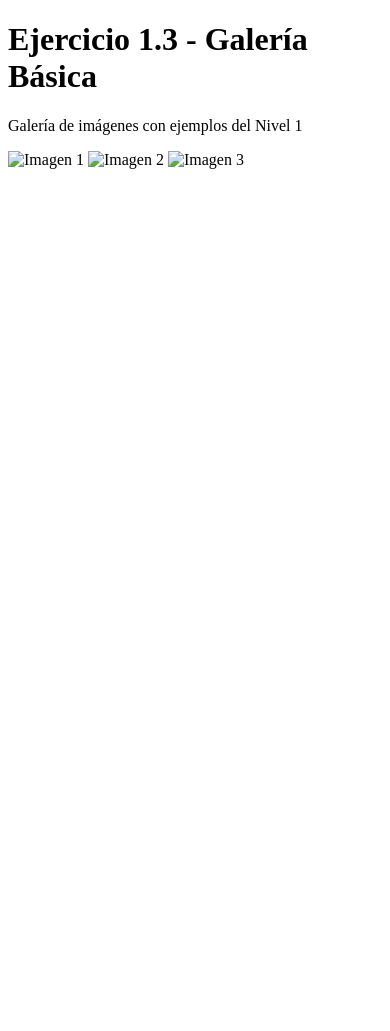
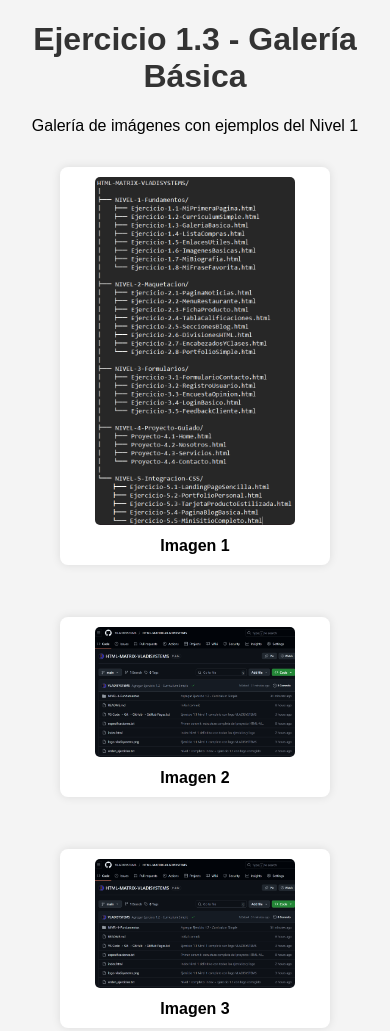
Before and after one commit to VLADISYSTEMS/HTML-MATRIX-VLADISYSTEMS, a plain HTML site: page NIVEL-1-Fundamentos/Ejercicio-1.3-GaleriaBasica.html in a window 390 px wide. Before the commit the page ends 844 px from the top, so only its background shows below. Drawn offline with Linux system fonts and the light colour scheme.

Commit message:
Actualizar Ejercicio 1.3 - Galería básica responsive

```diff
--- a/NIVEL-1-Fundamentos/Ejercicio-1.3-GaleriaBasica.html
+++ b/NIVEL-1-Fundamentos/Ejercicio-1.3-GaleriaBasica.html
@@ -1,44 +1,79 @@
 <!DOCTYPE html>
-<!-- Declaramos que este documento es HTML5 -->
 <html lang="es">
-<!-- Abrimos la etiqueta <html> y definimos el idioma como español -->
+<head>
+    <meta charset="UTF-8">
+    <meta name="viewport" content="width=device-width, initial-scale=1.0">
+    <title>Ejercicio 1.3 - Galería Básica</title>
+    <style>
+        body {
+            font-family: Arial, sans-serif;
+            text-align: center;
+            background-color: #f4f4f4;
+            margin: 20px;
+        }
 
-<head>
-    <!-- Información que no se muestra directamente en la página -->
+        h1 {
+            color: #333;
+        }
 
-    <meta charset="UTF-8">
-    <!-- Definimos la codificación de caracteres como UTF-8 para soportar acentos y caracteres especiales -->
+        .galeria {
+            display: flex;
+            justify-content: center;
+            gap: 20px;
+            flex-wrap: wrap; /* Permite que las imágenes bajen automáticamente si no caben en la fila */
+        }
 
-    <meta name="viewport" content="width=device-width, initial-scale=1.0">
-    <!-- Hacemos que la página sea responsiva, ajustándose a dispositivos móviles -->
+        figure {
+            background: white;
+            padding: 10px;
+            border-radius: 8px;
+            box-shadow: 0 0 10px rgba(0,0,0,0.1);
+        }
 
-    <title>Ejercicio 1.3 - Galería Básica</title>
-    <!-- Título que aparecerá en la pestaña del navegador -->
+        img {
+            width: 100%;
+            max-width: 200px; /* Tamaño máximo en escritorio */
+            height: auto;
+            border-radius: 5px;
+        }
+
+        figcaption {
+            margin-top: 8px;
+            font-weight: bold;
+        }
+
+        /* CSS responsive para móviles */
+        @media (max-width: 600px) {
+            .galeria {
+                flex-direction: column; /* Apila imágenes verticalmente */
+                align-items: center;    /* Centra figuras */
+            }
+
+            img {
+                max-width: 80%; /* Ocupa hasta el 80% del ancho del móvil */
+            }
+        }
+    </style>
 </head>
-
 <body>
-    <!-- Contenido visible de la página -->
-
     <h1>Ejercicio 1.3 - Galería Básica</h1>
-    <!-- Encabezado principal de la página -->
-
     <p>Galería de imágenes con ejemplos del Nivel 1</p>
-    <!-- Breve descripción de la galería -->
 
     <div class="galeria">
-        <!-- Contenedor de las imágenes, se puede usar luego para aplicar estilos CSS -->
+        <figure>
+            <img src="Imagen1.jpg" alt="Imagen 1">
+            <figcaption>Imagen 1</figcaption>
+        </figure>
 
-        <img src="NIVEL-1-Fundamentos/imagen1.jpg" alt="Imagen 1" width="200">
-        <!-- Imagen 1: src apunta a la ruta relativa de la imagen dentro de Nivel-1-Fundamentos -->
-        <!-- alt es texto alternativo para accesibilidad o si la imagen no carga -->
-        <!-- width define el ancho de la imagen en píxeles -->
+        <figure>
+            <img src="Imagen2.jpg" alt="Imagen 2">
+            <figcaption>Imagen 2</figcaption>
+        </figure>
 
-        <img src="NIVEL-1-Fundamentos/imagen2.jpg" alt="Imagen 2" width="200">
-        <!-- Imagen 2 -->
-
-        <img src="NIVEL-1-Fundamentos/imagen3.jpg" alt="Imagen 3" width="200">
-        <!-- Imagen 3 -->
+        <figure>
+            <img src="Imagen3.jpg" alt="Imagen 3">
+            <figcaption>Imagen 3</figcaption>
+        </figure>
     </div>
-
 </body>
 </html>
```
